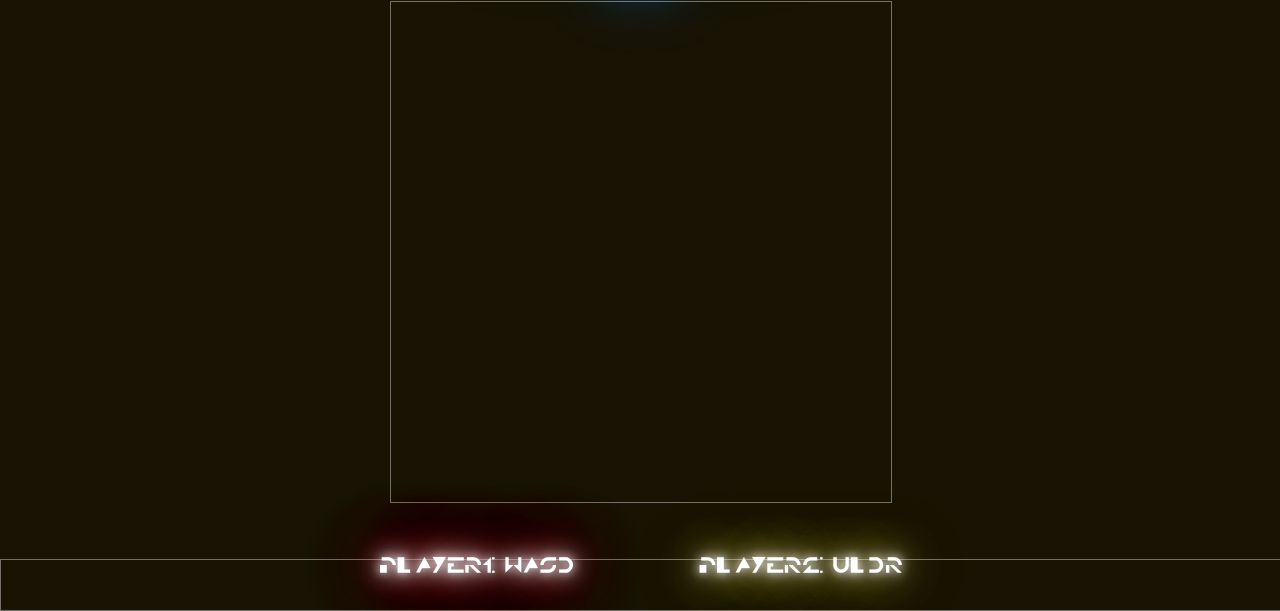
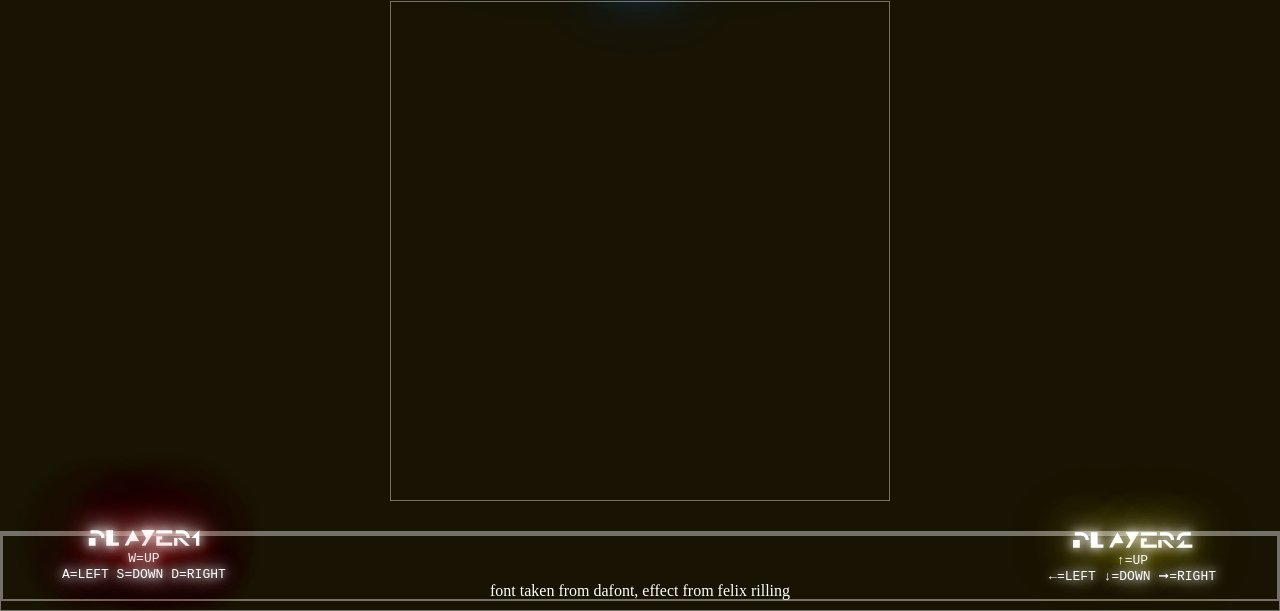
Before and after one commit to kixune/1b, a plain HTML site: page index.html in a window 1280 px wide. Shown: the part 189-800 px from the top of the page. Drawn offline with nearby package versions, Linux system fonts and the light colour scheme.

Commit message:
add directional guide for players plus credit

```diff
--- a/assets/css/main.css
+++ b/assets/css/main.css
@@ -1,7 +1,8 @@
 @font-face {
   font-family: 'tronregular';
-    src: url('../font/tron-webfont.woff2')    format('woff2'),
-    url('../font/tron-webfont.woff') format('woff');
+  src: url('../font/tron-webfont.woff2')   format('woff2'),
+  url('../font/tron-webfont.woff')
+  format('woff');
   font-weight: normal;
   font-style: normal;
 
@@ -11,6 +12,11 @@
 body {
   background: #181303;
   text-align: center;
+}
+
+div {
+  border: 1.5px solid rgba(255, 255, 255, 0.4);
+  box-sizing: border-box;
 }
 
 h1, h2, h4 {
@@ -36,10 +42,15 @@ animation: glow 0.5s ease-in-out infinite alternate;
 }
 
 h4 {
+font-size: 1em;
 color: #fff;
 margin: 0 60px;
 display: inline;
+}
 
+p {
+  clear: both;
+  color: #fff;
 }
 
 /*CLASSES*/
@@ -52,12 +63,19 @@ display: inline;
   }
 }
 
+.player-name {
+  display: inline-block;
+}
 
+.key-guide {
+  font-size: 1em;
+  font-family: monospace;
+  line-height: 1em;
+}
 
 
 /*IDS*/
 #top {
-border: 1.5px solid rgba(255, 255, 255, 0.4);
 margin: 40px 0 0 0;
 }
 
@@ -73,17 +91,18 @@ margin-left: -250px;
 }
 
 #bottom {
-border: 1.5px solid rgba(255, 255, 255, 0.4);
 width: 100%;
-  height: 50px;
+height: 80px;
 position: absolute;
 bottom: 0;
 }
 
 #playaOne {
 text-shadow: 0 0 10px #fff, 0 0 20px #fff, 0 0 30px #fff, 0 0 40px #d91e18, 0 0 70px #d91e18, 0 0 80px #d91e18, 0 0 100px #d91e18;
+float:left;
 }
 
 #playaTwo {
 text-shadow: 0 0 10px #fff, 0 0 20px #fff, 0 0 40px #f5d76e, 0 0 70px #f5d76e, 0 0 80px #f5d76e;
+float:right;
 }
--- a/index.html
+++ b/index.html
@@ -8,14 +8,18 @@
   </head>
   <body>
     <div id="top">
-      <h1 class="">TRON</h1>
-      <h2 class="">00</h2>
+      <h1 class="glow">TRON</h1>
+      <h2 class="glow">00</h2>
     </div>
     <div id="container"></div>
     <div id="bottom">
-      <h4 id="playaOne">Player1: WASD</h4>
-      <h4 id="playaTwo">Player2: ULDR</h4>
-      <!-- font taken from dafont,   effect from felix rilling -->
+      <div>
+        <h4 class="player-name" id="playaOne">Player1<br><span class="key-guide">W=UP<br> A=LEFT S=DOWN D=RIGHT</span></h4>
+      <div>
+      <div>
+        <h4 class="player-name" id="playaTwo">Player2<br><span class="key-guide">↑=UP<br> ←=LEFT ↓=DOWN ➞=RIGHT</span></h4>
+      </div>
+      <p>font taken from dafont,   effect from felix rilling</p>
     </div>
     <script src='https://ajax.googleapis.com/ajax/libs/jquery/1.11.1/jquery.min.js'></script>
     <script src='assets/js/script.js'></script>
```
Lines whose indentation alone changed are shown as unchanged.
